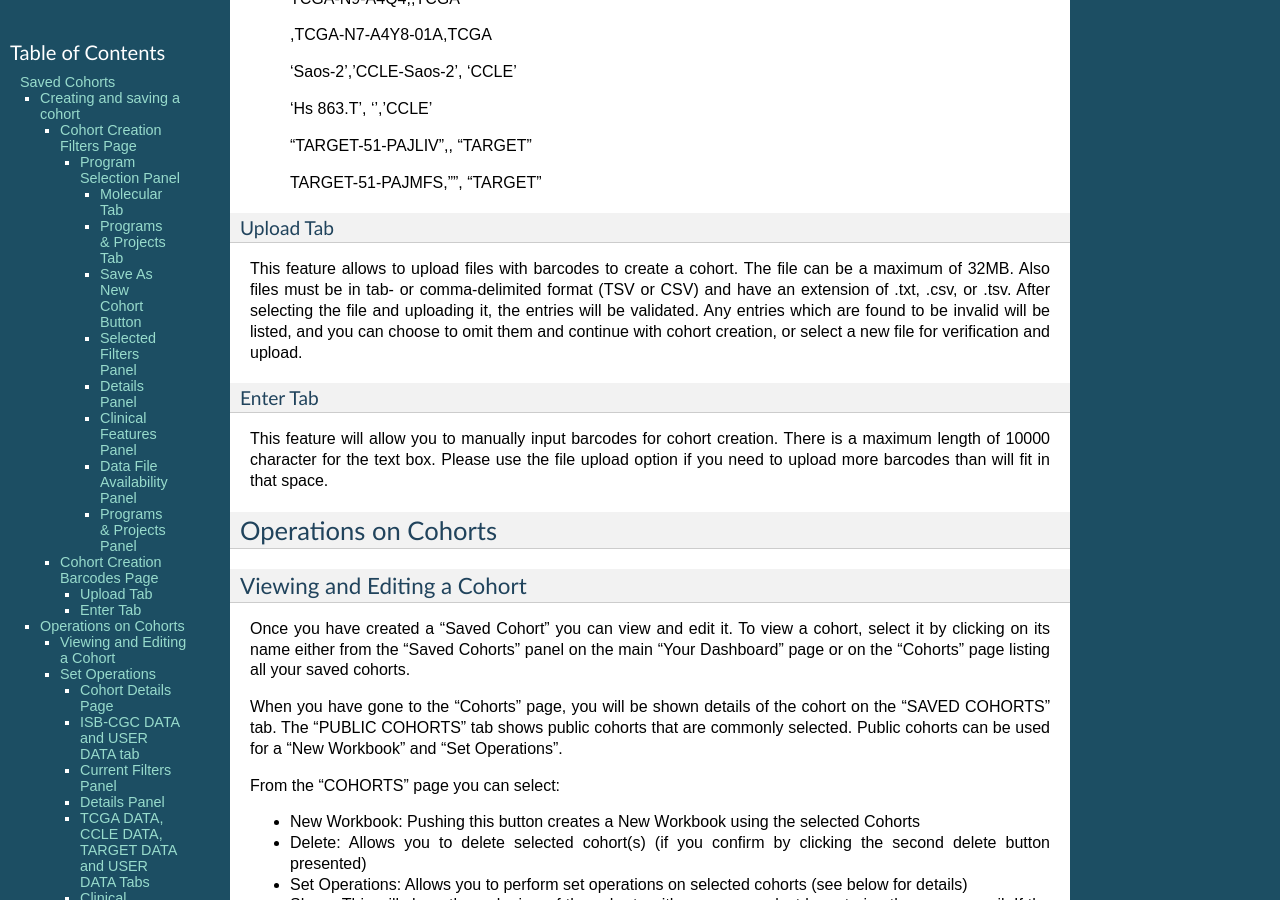
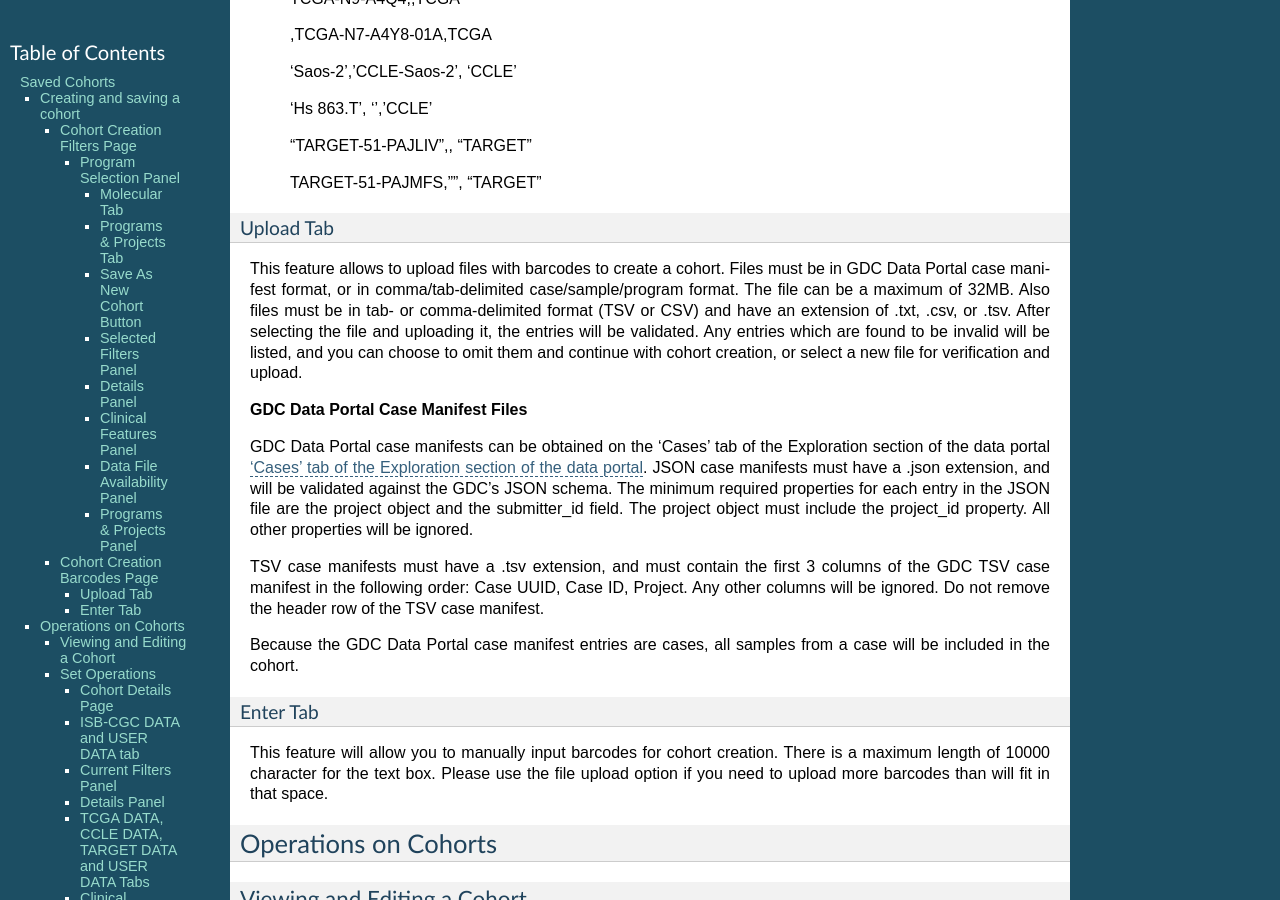
Before and after one commit to isb-cgc/readthedocs, a Sphinx documentation site: the page built from docs/source/sections/webapp/Saved-Cohorts.rst, in a window 1280 px wide and 900 px high, scrolled down 4264 px. Built offline with Sphinx 7.4.7, drawn with Linux system fonts in a browser that asks for light colours; pages that are not in the unit, such as notebooks, are missing from menus.

Commit message:
gdc case files documentation added

```diff
--- a/docs/source/sections/webapp/Saved-Cohorts.rst
+++ b/docs/source/sections/webapp/Saved-Cohorts.rst
@@ -218,11 +218,20 @@ When omitting either barcode type, please be sure to still include the empty col
 Upload Tab
 -----------
 
-This feature allows to upload files with barcodes to create a cohort. The file can be a maximum of 32MB.  Also files must be in tab- or comma-delimited
+This feature allows to upload files with barcodes to create a cohort. Files must be in GDC Data Portal case manifest format, or in comma/tab-delimited case/sample/program format. The file can be a maximum of 32MB.  Also files must be in tab- or comma-delimited
 format (TSV or CSV) and have an extension of .txt, .csv, or .tsv.
 After selecting the file and uploading it, the entries will be validated. Any entries which are found to be invalid will be
 listed, and you can choose to omit them and continue with cohort creation, or select
 a new file for verification and upload.
+
+**GDC Data Portal Case Manifest Files**
+
+GDC Data Portal case manifests can be obtained on the 'Cases' tab of the Exploration section of the data portal `'Cases' tab of the Exploration section of the data portal <https://portal.gdc.cancer.gov/exploration>`_.
+JSON case manifests must have a .json extension, and will be validated against the GDC's JSON schema. The minimum required properties for each entry in the JSON file are the project object and the submitter_id field. The project object must include the project_id property. All other properties will be ignored.
+
+TSV case manifests must have a .tsv extension, and must contain the first 3 columns of the GDC TSV case manifest in the following order: Case UUID, Case ID, Project. Any other columns will be ignored. Do not remove the header row of the TSV case manifest.
+
+Because the GDC Data Portal case manifest entries are cases, all samples from a case will be included in the cohort.
 
 Enter Tab
 ---------
```
